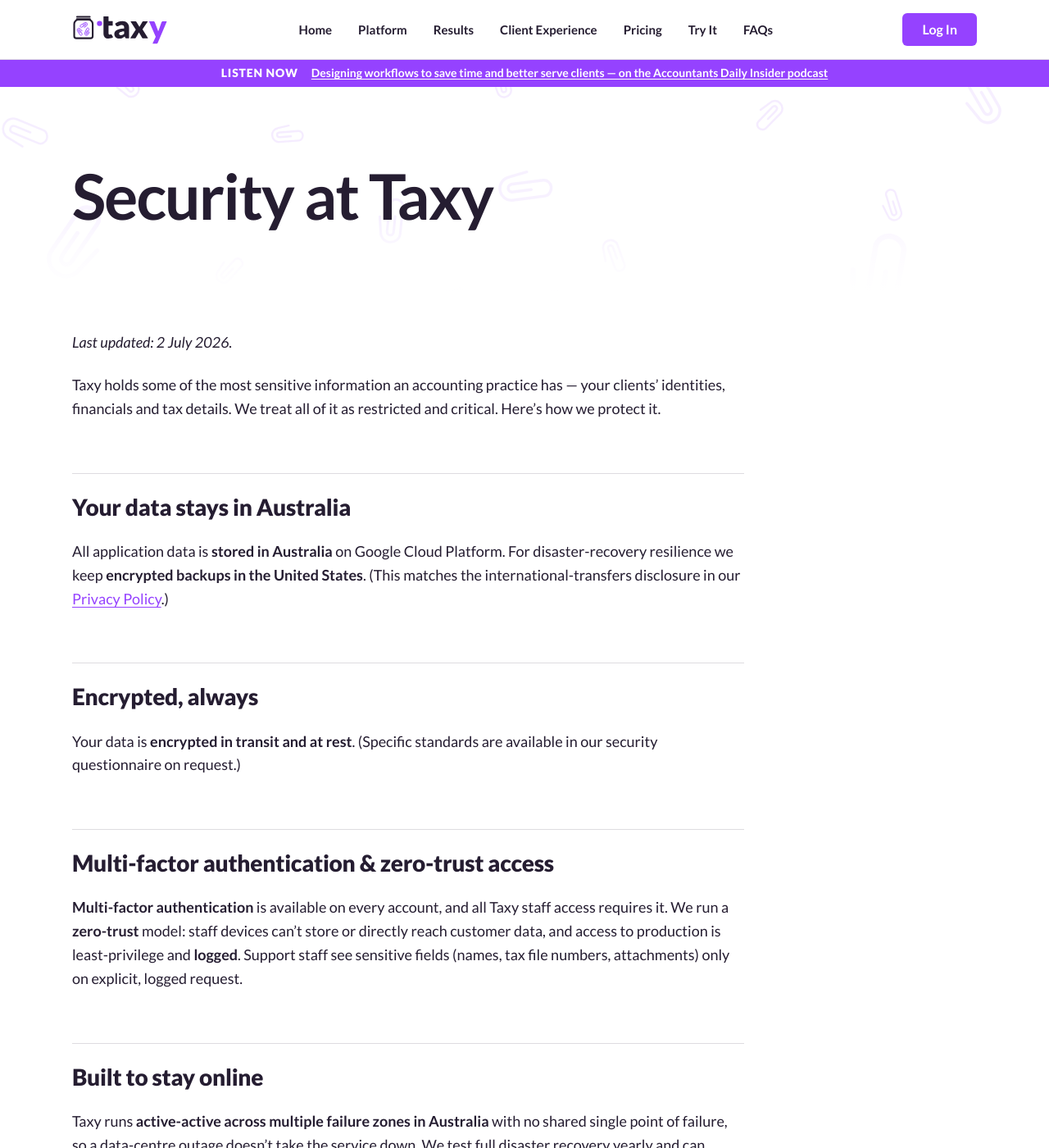
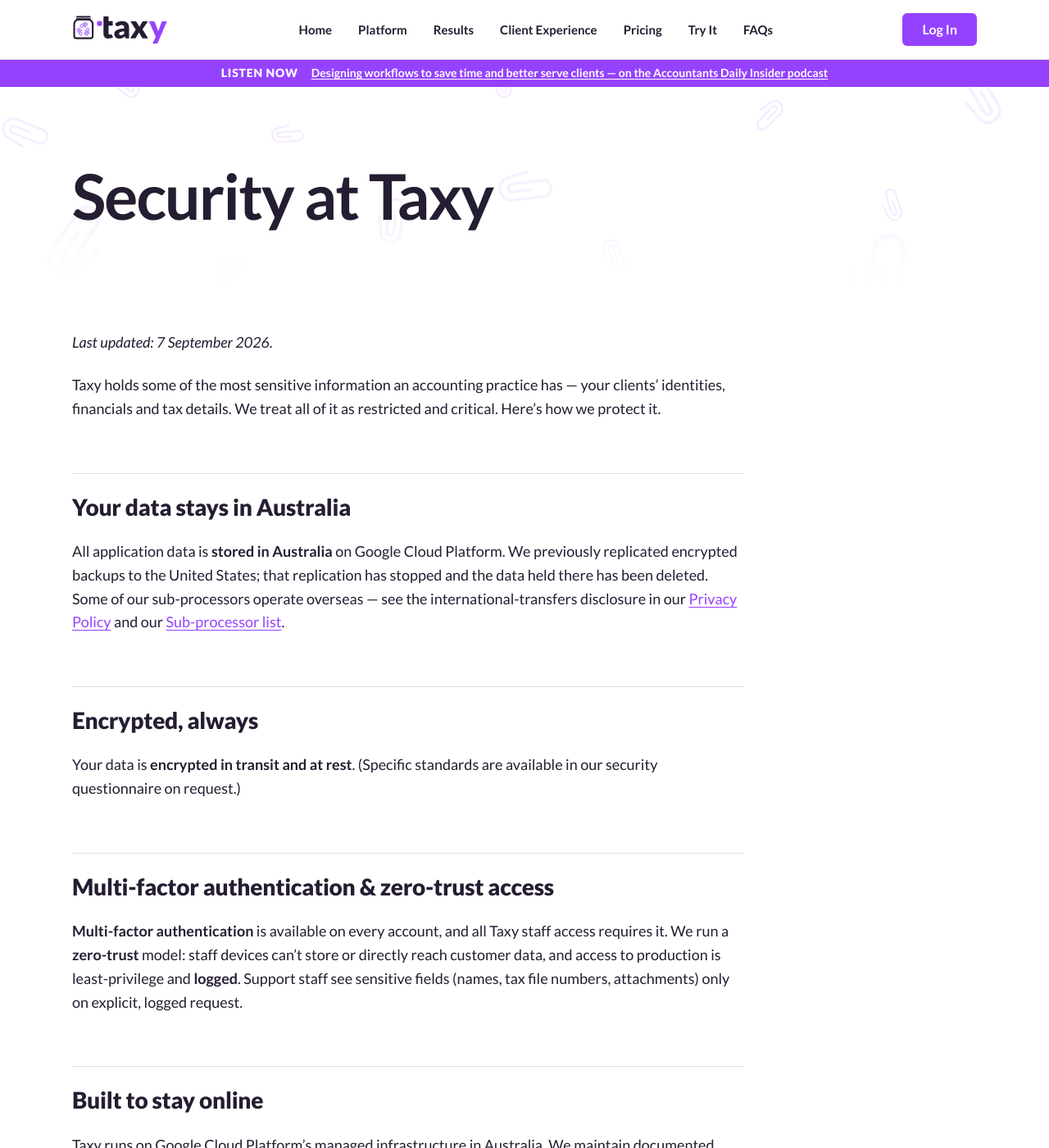
Before and after one commit to taxy-au/taxy-website, a Jekyll site: the page built from security.md, in a window 1280 px wide and 1400 px high. Shown: the whole window at 82% size. Built offline with Jekyll 4.4.1, drawn with Linux system fonts in a browser that asks for light colours; some of the changed text lies outside the part shown.

Commit message:
Regenerate the legal pages: residency and resilience corrected
Rebuilt from taxy-ops/legal after that repo's claims audit (taxy-ops 326649f).
Three pages move; the rest of the pack regenerated identically.

The security page loses the whole resilience block — active-active across
Australian failure zones, yearly DR testing, rebuild within a business day. None
of it was evidenced, and the first is false: Firestore has no Australian
multi-region, so neither product spans Sydney and Melbourne. It now claims GCP
Australia and documented BC/IR plans, which we can show.

US backup replication has stopped and that data is deleted, so the residency
wording changes on the security page, the privacy policy and the sub-processor
list. The overseas disclosure stays, rescoped to the sub-processors that are
genuinely offshore rather than to backups that no longer exist.

Still to come before this branch publishes: the DPA repeats both the US-backup
and active-active claims in contract text and has not been touched — it needs
sign-off, not a regeneration.

Co-Authored-By: Claude Opus 5 <noreply@anthropic.com>

```diff
--- a/security.md
+++ b/security.md
@@ -6,16 +6,18 @@ description: "How Taxy protects your clients' data — Australian data residency
 permalink: /security/
 ---
 
-_Last updated: 2 July 2026._
+_Last updated: 7 September 2026._
 
 Taxy holds some of the most sensitive information an accounting practice has — your clients'
 identities, financials and tax details. We treat all of it as restricted and critical. Here's how we
 protect it.
 
 ## Your data stays in Australia
-All application data is **stored in Australia** on Google Cloud Platform. For disaster-recovery
-resilience we keep **encrypted backups in the United States**. (This matches the international-transfers
-disclosure in our [Privacy Policy](/privacy-policy/).)
+All application data is **stored in Australia** on Google Cloud Platform. We previously replicated
+encrypted backups to the United States; that replication has stopped and the data held there has been
+deleted. Some of our sub-processors operate overseas — see the international-transfers disclosure in
+our [Privacy Policy](/privacy-policy/) and our
+[Sub-processor list](/legal/subprocessors/).
 
 ## Encrypted, always
 Your data is **encrypted in transit and at rest**. (Specific standards are available in our security
@@ -29,9 +31,8 @@ can't store or directly reach customer data, and access to production is least-p
 explicit, logged request.
 
 ## Built to stay online
-Taxy runs **active-active across multiple failure zones in Australia** with no shared single point of
-failure, so a data-centre outage doesn't take the service down. We test full disaster recovery yearly
-and can rebuild from scratch within a business day.
+Taxy runs on Google Cloud Platform's managed infrastructure in Australia. We maintain documented
+business-continuity and incident-response plans.
 
 ## How we use AI
 We use AI tools to build and operate the platform. Where customer content is involved in that work, it
```
Also changed, not shown: other parts of security.md (+3 -3 lines), legal/subprocessors.md (+2 -2 lines), privacy-policy.md (+5 -7 lines).
